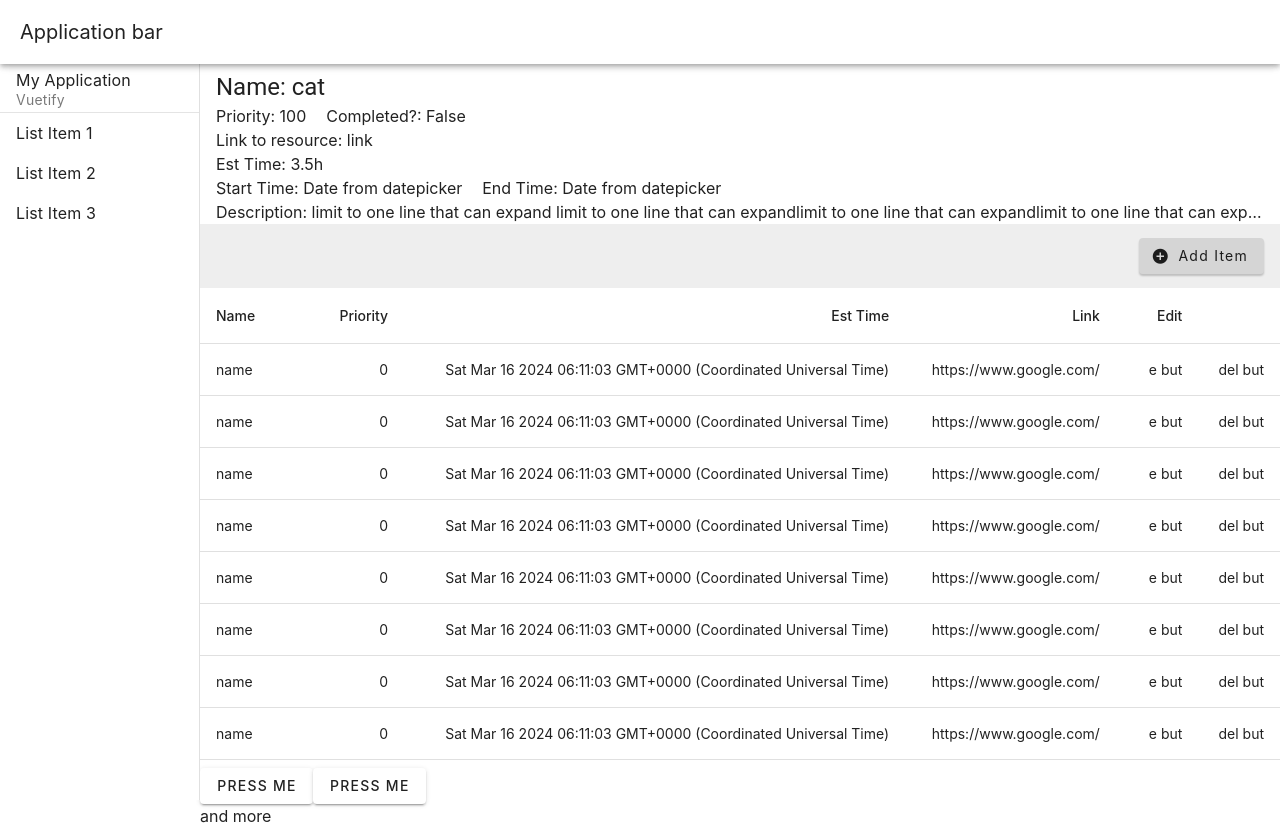
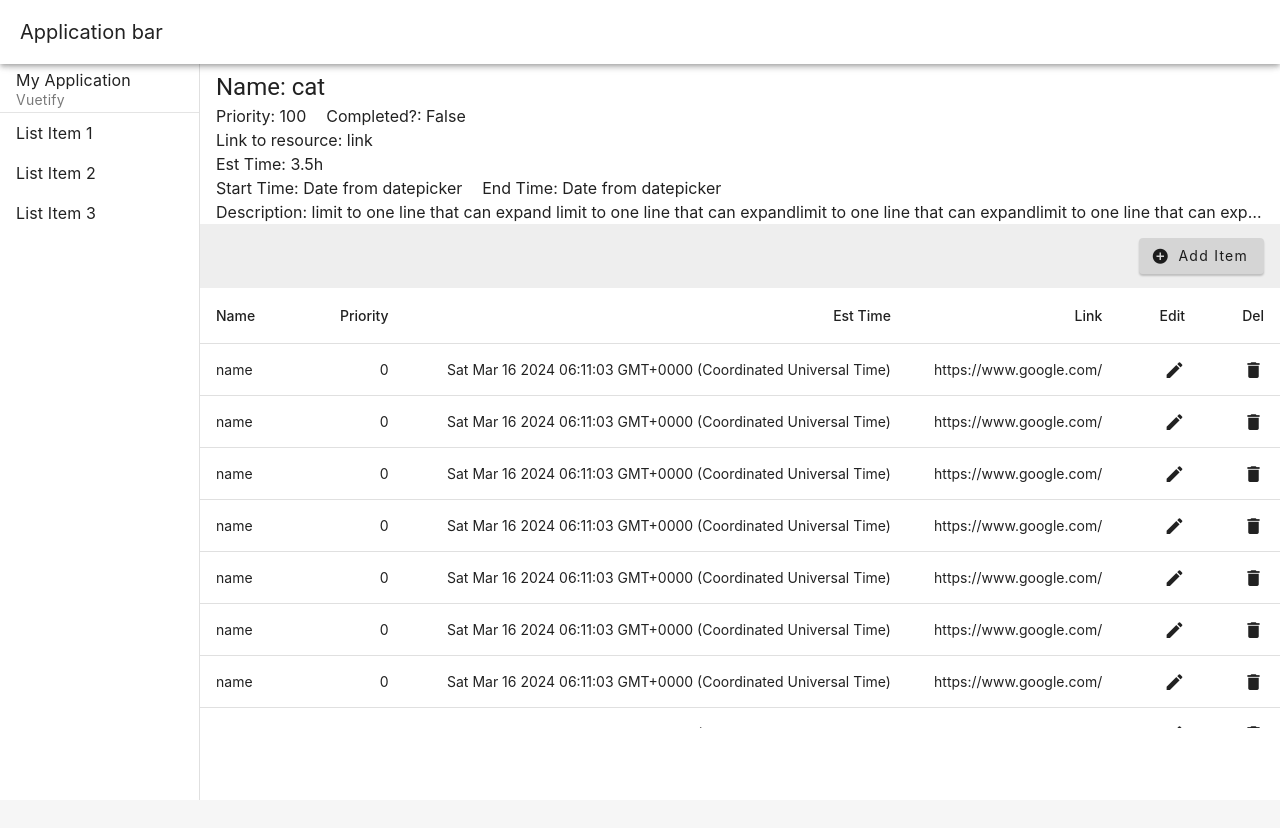
Before and after one commit to kcharris/TreeDB, a Vue app in the folder PersonalDB/: page / in a window 1280 px wide. After the commit the page ends 800 px from the top, so only its background shows below. Built offline with nearby package versions, Linux system fonts and the light colour scheme.

Commit message:
Add Edit & Del icons with mock functions

```diff
--- a/PersonalDB/src/components/MainList.vue
+++ b/PersonalDB/src/components/MainList.vue
@@ -2,12 +2,16 @@
     <v-data-table-virtual
         :headers="headers"
         :items="virtualItems"
-        height="60dvh"
+        height="55dvh"
         item-value="name"
-    ></v-data-table-virtual>
-    <v-btn @click="get_list">Press me</v-btn>
-    <v-btn @click="do_thing">Press me</v-btn>
-    <p>{{ res }} and more</p>
+    >
+        <template v-slot:item.edit="{item}">
+            <v-icon @click="deleteItem(item)">mdi-pencil</v-icon>
+        </template>
+        <template v-slot:item.del="{item}">
+            <v-icon @click="editItem(item)">mdi-delete</v-icon>
+        </template>
+    </v-data-table-virtual>
 </template>
 
 <script setup>
@@ -16,14 +20,16 @@ import { ref, reactive, computed } from "vue";
 import { VDataTableVirtual, VBtn } from "vuetify/components";
 
     const id = ref(1);
-    const res = ref("")
 
+    function deleteItem(item){
+        return 0
+    }
+    function editItem(item){
+        return 0
+    }
     async function get_list(){
             res.value = await invoke("find_items_by_parent_id", {id: id.value})
         }
-    function do_thing(){
-        res.value += "a"
-    }
     const virtualItems = computed(()=>{
             let l = []
             const item = {
@@ -32,10 +38,9 @@ import { VDataTableVirtual, VBtn } from "vuetify/components";
                     estTime: Date(25),
                     link: "https://www.google.com/",
                     edit: "e but",
-                    del: "del but"
+                    del: "del but",
                 }
             for (let i =0; i< 20; i++){
-
                     l.push({...item})
                 }
             return l
@@ -49,7 +54,7 @@ import { VDataTableVirtual, VBtn } from "vuetify/components";
             { title: 'Est Time', align: 'end', key: 'estTime' },
             { title: 'Link', align: 'end', key: 'link' },
             { title: 'Edit', align: 'end', key: 'edit' },
-            { titel: "Del", align: "end", key: "del"},
+            { title: "Del", align: "end", key: "del"},
     ])
 
 // export default {
```
